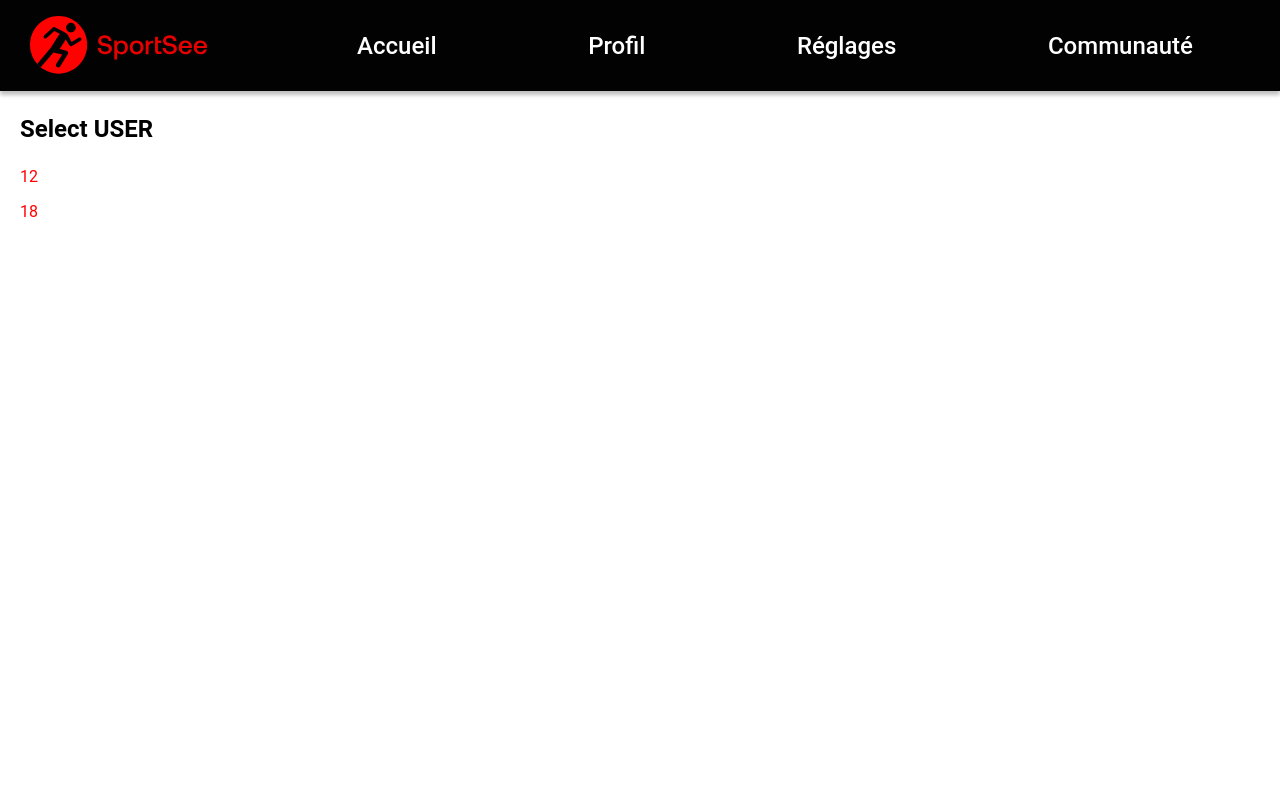
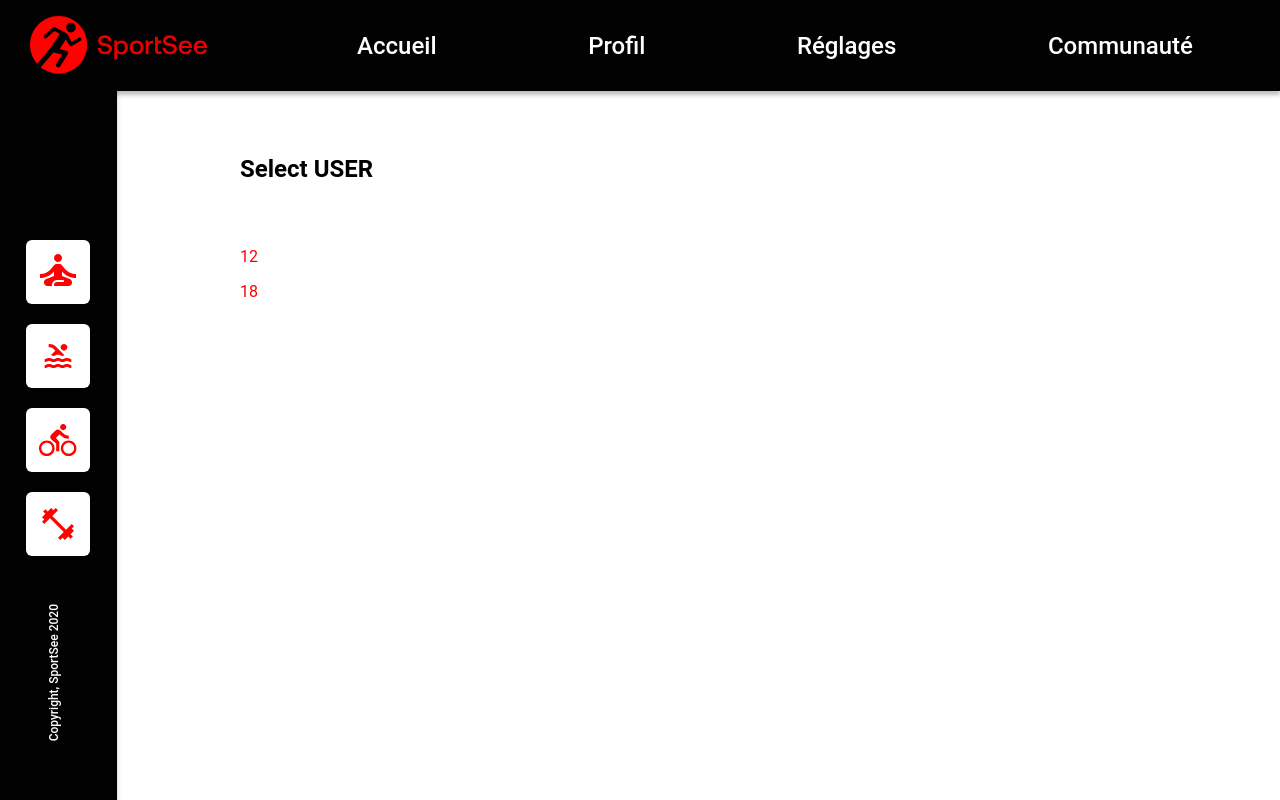
Before and after one commit to GuillaumeSere/guillaumesere_12_06042022, a React (Create React App) app: page / in a window 1280 px wide. Built offline with nearby package versions, Linux system fonts and the light colour scheme.

Commit message:
create page user and 404

```diff
--- a/src/App.js
+++ b/src/App.js
@@ -1,14 +1,20 @@
 import React from "react";
 import { Route, Routes, BrowserRouter } from "react-router-dom";
 import Header from "./components/Header";
+import SideBar from "./components/SideBar";
 import Home from "./pages/Home";
+import Error from "./pages/Error";
+import User from "./pages/User";
 
 function App() {
   return (
-    <BrowserRouter>
+    <BrowserRouter basename={process.env.PUBLIC_URL}>
     <Header />
+    <SideBar />
     <Routes>
         <Route path="/" element={<Home />} />
+        <Route path="/user/:id" element={<User />} />
+        <Route path="*" element={<Error />} />
     </Routes>
   </BrowserRouter>
   );
--- /dev/null
+++ b/src/components/SideBar.js
@@ -0,0 +1,81 @@
+import React from "react";
+import iconMeditation from "../assets/iconMeditation.svg";
+import iconBike from "../assets/iconBike.svg";
+import iconSwiming from "../assets/iconSwiming.svg";
+import iconDumbBell from "../assets/iconDumbBell.svg";
+import styled from "styled-components";
+import { NavLink } from "react-router-dom";
+
+const Container = styled.div`
+  overflow: hidden;
+  position: relative;
+`;
+
+const Nav = styled.div`
+  display: flex;
+  flex-direction: column;
+  justify-content: space-between;
+  width: 117px;
+  height: 100vh;
+  background: #020203;
+  box-shadow: 0px 4px 4px rgba(0, 0, 0, 0.25);
+  position: fixed;
+  top: 0;
+  left: 0;
+  height: 100vh;
+`;
+const Wrapper = styled.div`
+  display: flex;
+  flex-direction: column;
+  margin: auto;
+  width: 64px;
+  position: absolute;
+  top: 30%;
+  left: 26px;
+  a {
+    display: flex;
+    height: 64px;
+    width: 64px;
+    margin-bottom: 20px;
+  }
+`;
+
+const NavText = styled.p`
+  writing-mode: vertical-lr;
+  text-orientation: mixed;
+  transform: rotate(180deg);
+  position: absolute;
+  bottom: 59px;
+  left: 42px;
+  font-weight: 500;
+  font-size: 12px;
+  line-height: 24px;
+  color: white;
+  margin: auto;
+`;
+
+const SideBar = () => {
+  return (
+    <Container>
+      <Nav>
+        <Wrapper>
+          <NavLink to="#">
+            <img src={iconMeditation} alt="Meditation" />
+          </NavLink>
+          <NavLink to="#">
+            <img src={iconSwiming} alt="Swiming" />
+          </NavLink>
+          <NavLink to="#">
+            <img src={iconBike} alt="Bike" />
+          </NavLink>
+          <NavLink to="#">
+            <img src={iconDumbBell} alt="Dumb-Bell" />
+          </NavLink>
+        </Wrapper>
+        <NavText>Copyright, SportSee 2020</NavText>
+      </Nav>
+    </Container>
+  );
+};
+
+export default SideBar;
--- /dev/null
+++ b/src/components/UserInfos.js
@@ -0,0 +1,41 @@
+import React from 'react';
+import styled from 'styled-components';
+import PropTypes from 'prop-types';
+
+const Head = styled.header`
+  margin-bottom: 40px;
+  @media (max-width: 1203px) {
+			margin-left: 2em;
+		}
+  h1 {
+    font-weight: 600;
+    font-size:48px;
+    margin-bottom:40px;
+  }
+`;
+
+const Name = styled.span`
+  color: #ff0000;
+`;
+
+/**Render the userName
+* @param {string} name
+* @return {JSX}
+*/
+
+function UserInfos({name}) {
+
+    return (
+          <Head>
+            <h1>Bonjour <Name>{name}</Name></h1>
+            <span>Félicitation ! Vous avez explosé vos objectifs hier 👏</span>
+          </Head>
+    );
+}
+
+export default UserInfos;
+
+
+UserInfos.propTypes = {
+	name: PropTypes.string,
+};
--- /dev/null
+++ b/src/pages/Error.js
@@ -0,0 +1,48 @@
+import React from 'react'
+import styled from 'styled-components'
+import { Link } from 'react-router-dom'
+
+const Main = styled.main`
+  margin: 10rem 20rem 20rem;
+  @media (max-width: 1025px) {
+    margin: 1.5rem;
+  }
+  a{
+      margin-top: 4rem;
+      display:flex;
+      flex-direction:column;
+      text-align: center;
+      font-weight: bold;
+      font-size: 1.5rem;
+      @media (max-width: 1025px) {
+        font-size: 1rem;
+      }
+  }
+  p{
+      font-size: 2.5rem;
+      text-align: center;
+      @media (max-width: 1025px) {
+        font-size: 1.5rem;
+      }
+  }
+`
+const Title = styled.h1`
+color: red;
+font-size: 10rem;
+text-align: center;
+margin-bottom: 5rem;
+@media (max-width: 1025px) {
+    font-size: 5rem;
+  }
+`
+
+const Error = () => {
+    return (
+        <Main>
+            <Title>404</Title>
+                <p>Oups ! La page que vous demandez n'existe pas.</p>
+            <Link to='/'>Retourner sur la page d’accueil</Link>
+        </Main>
+    )
+}
+export default Error;
--- a/src/pages/Home.js
+++ b/src/pages/Home.js
@@ -4,9 +4,9 @@ import styled from "styled-components";
 
 const Main = styled.main`
   max-width: 1240px;
-  margin: auto;
+  margin-left: 15rem;
   a {
-    margin-top: 1em;
+    margin-top: 1rem;
     display: flex;
     flex-direction: column;
     color: red;
@@ -14,7 +14,7 @@ const Main = styled.main`
 `;
 
 const Title = styled.h2`
-  margin: 1em 0em;
+  margin: 4rem 0rem;
 `;
 
 const Home = () => {
--- /dev/null
+++ b/src/pages/User.js
@@ -0,0 +1,51 @@
+import React from "react";
+import styled from "styled-components";
+import { useState, useEffect } from "react";
+import { getUserInfos } from "../utils/data";
+import { useParams } from "react-router";
+import SideBar from "../components/SideBar";
+import UserInfos from "../components/UserInfos";
+
+const Main = styled.main`
+  display: grid;
+  grid-template-columns: 117px auto;
+  margin: auto;
+  @media screen and (max-width: 1250px) {
+    grid-gap: 1em;
+  }
+`;
+const Container = styled.div`
+  max-width: 1240px;
+  width: 100%;
+  margin: auto;
+  margin-top: 2%;
+`;
+
+/**Render the dashboard
+ * @return {JSX}
+ */
+const User = () => {
+  const [data, setData] = useState([]);
+  const { id } = useParams();
+  useEffect(() => {
+    console.log(id);
+    const getData = async () => {
+      const request = await getUserInfos(id);
+      if (!request) return alert("data error");
+      setData(request.data);
+    };
+    getData();
+  }, [id]);
+  if (data.length === 0) return null;
+
+  return (
+    <Main>
+      <SideBar />
+      <Container>
+      <UserInfos name={data.userInfos.firstName} />
+      </Container>
+    </Main>
+  );
+};
+
+export default User;
--- a/src/utils/getData.js
+++ b/src/utils/getData.js
@@ -1,5 +1,4 @@
-import { getUserAverageSessions, getUserInfos, getUserPerformance, } from "./data";
-import { getUserActivity } from "./dataMocked";
+import { getUserActivity,getUserAverageSessions, getUserInfos, getUserPerformance } from "./dataMocked";
 
   /**
    *
```
Also changed, not shown: src/index.js (+4 -4 lines), src/assets/iconDumbBell.svg (renamed from src/assets/icon.Dumbbell.svg), 1 other file (tests, documents, lock files or other folders).
